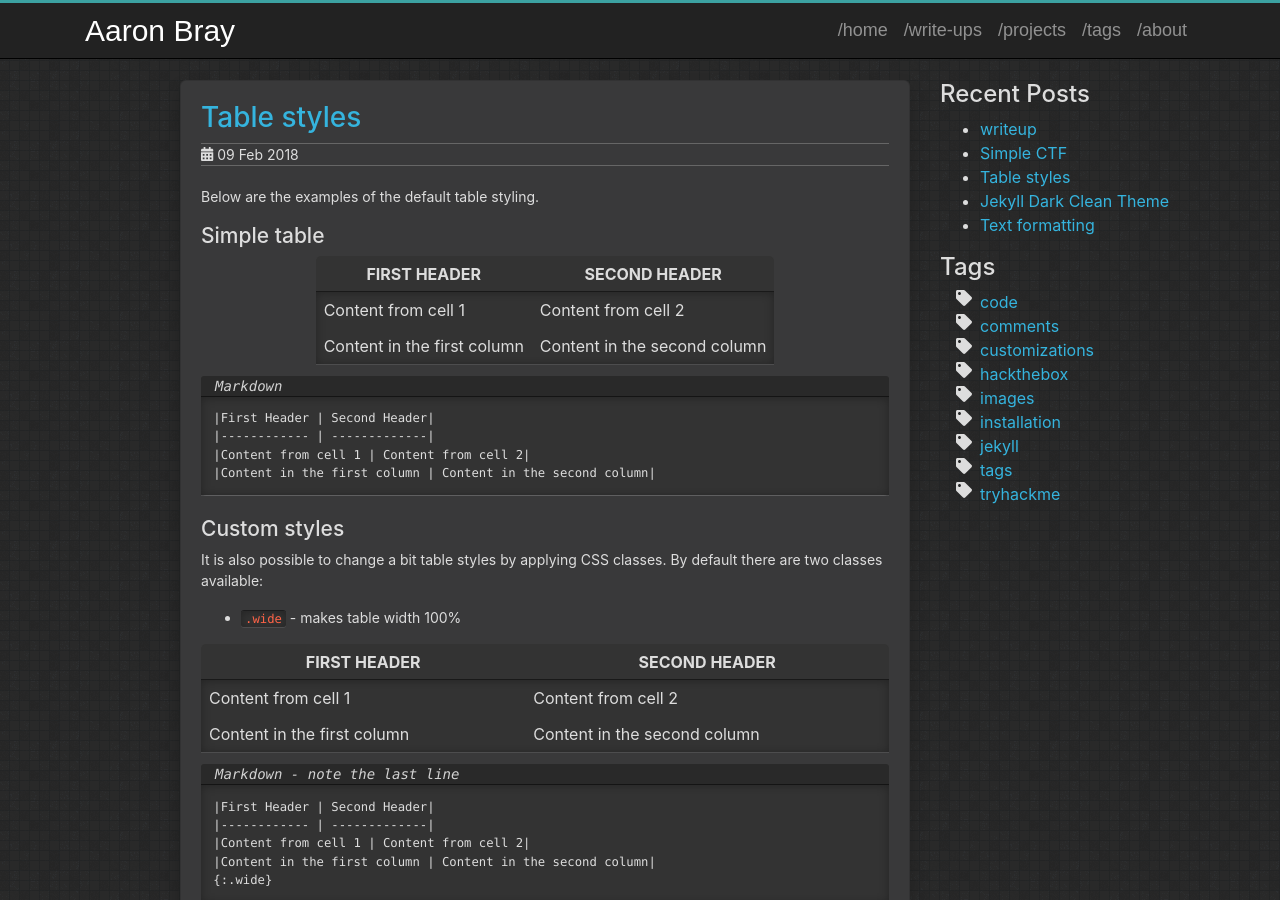
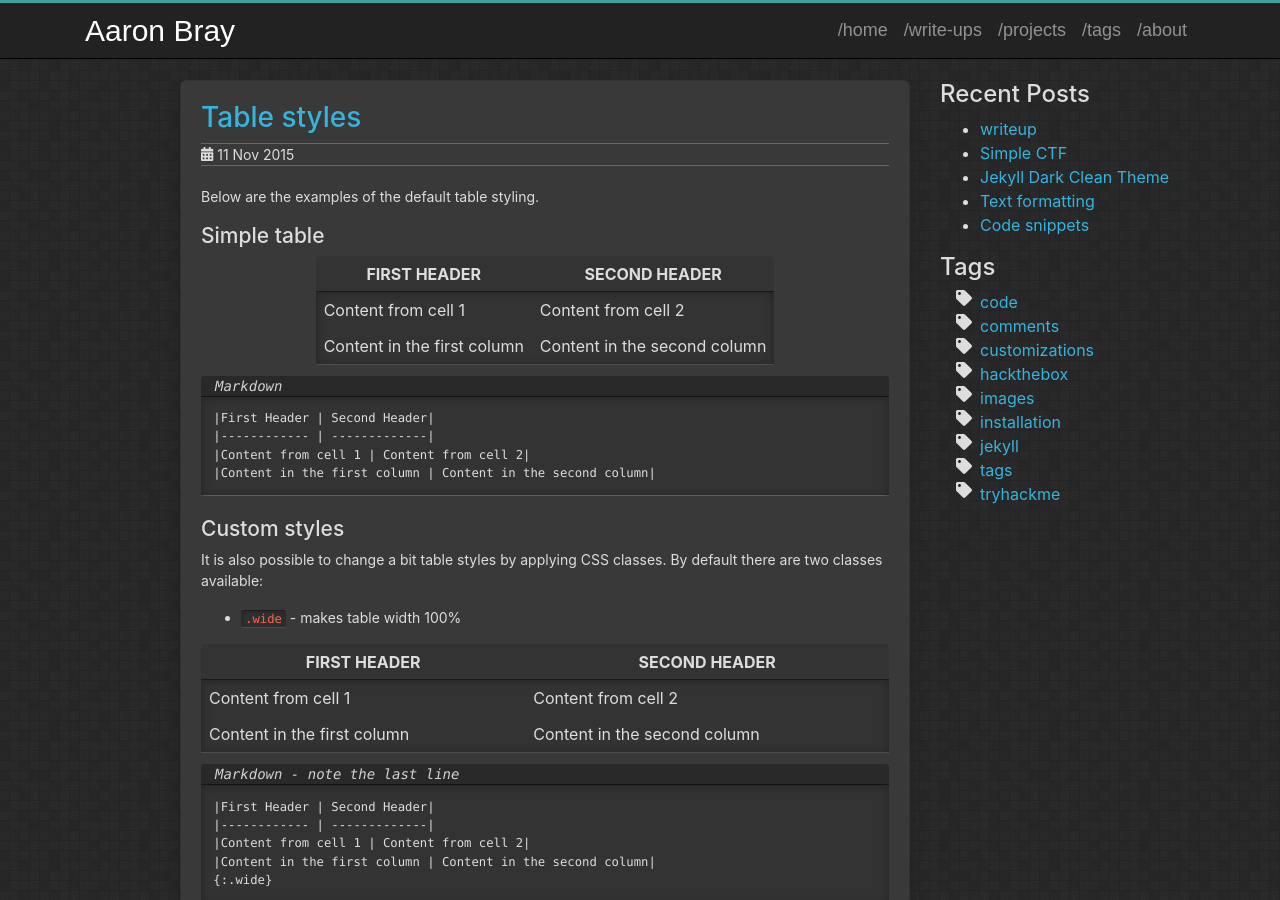
Before and after one commit to AaronBray/AaronBray.github.io, a Jekyll site: the page built from _posts/2015-11-11-table-styles.md, in a window 1280 px wide and 900 px high. Built offline with Jekyll 4.4.1, drawn with Linux system fonts in a browser that asks for light colours; comment, search, counter and statistics services are not loaded.

Commit message:
Update and rename 2018-02-09-table-styles.md to 2015-11-11-table-styles.md

```diff
--- a/_posts/2018-02-09-table-styles.md
+++ b/_posts/2015-11-11-table-styles.md
@@ -1,7 +1,7 @@
 ---
 layout: post
 title: Table styles
-date:   2018-02-09 11:07
+date:   2015-11-11 11:07
 description: Examples of different table styles
 comments: true
 ---
```
